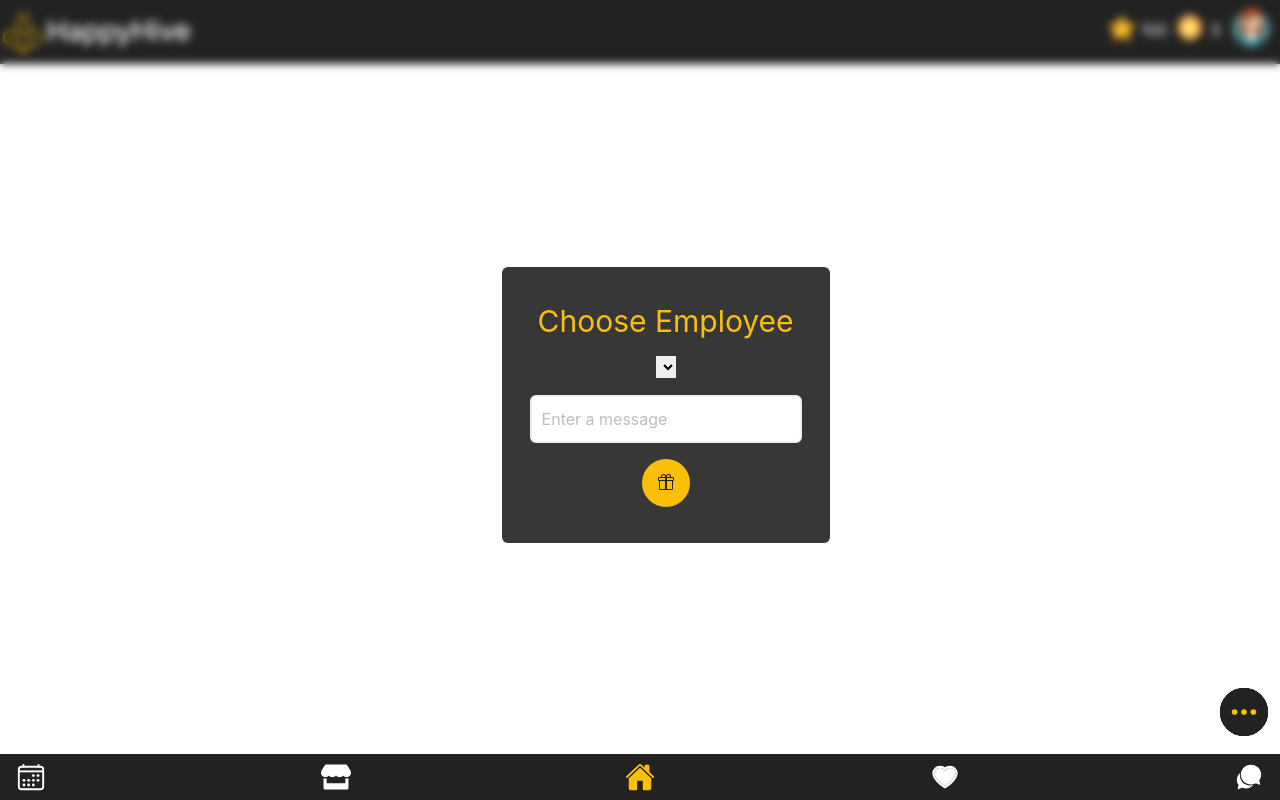
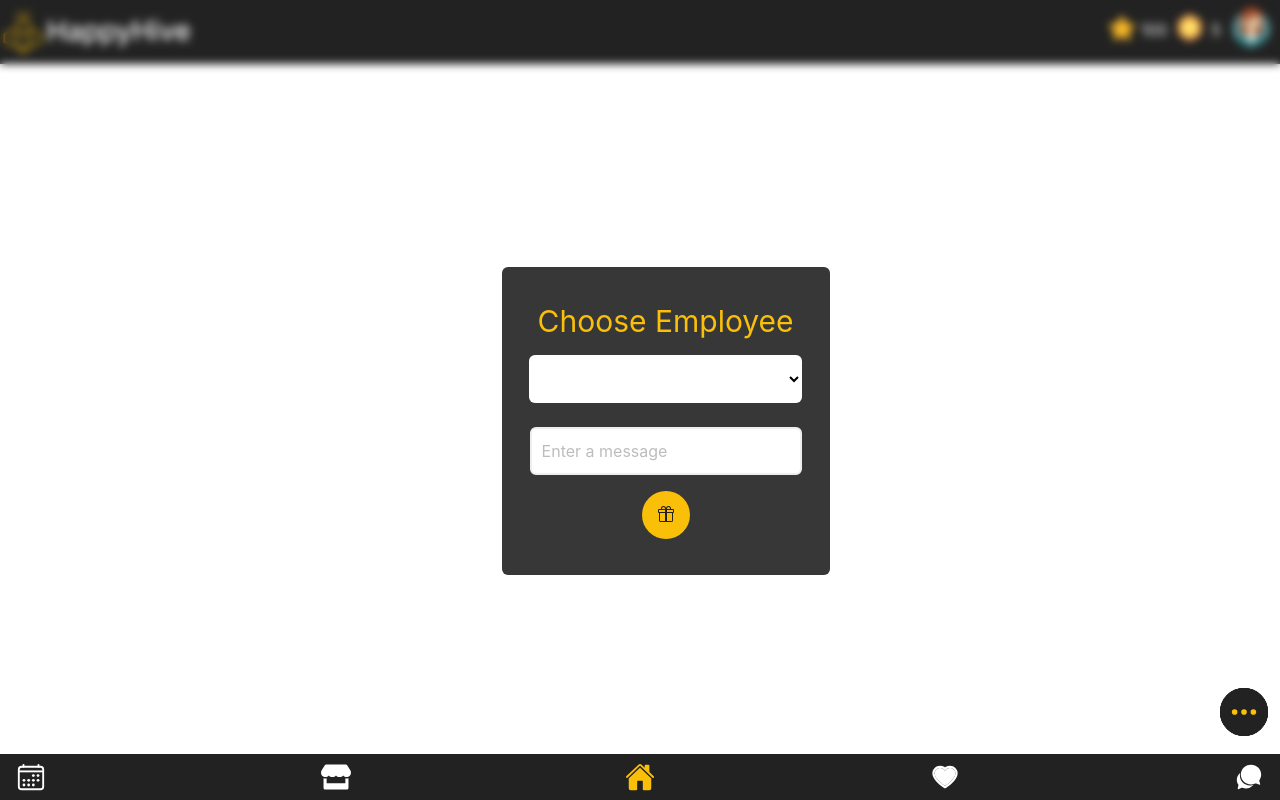
Before and after one commit to MohamedRebai41/HappyHive, a React (Vite) app in the folder frontend/: page /gift in a window 1280 px wide. Built offline with nearby package versions, Linux system fonts and the light colour scheme.

Commit message:
tweaks to gift

```diff
--- a/frontend/src/components/Gift.tsx
+++ b/frontend/src/components/Gift.tsx
@@ -1,4 +1,5 @@
 import {BsGift} from 'react-icons/bs'
+import employees from '../data/EmployeeData';
 
 function Gift(){
     return(
@@ -8,11 +9,15 @@ function Gift(){
                 <div className="m-4">
                     <label className="text-3xl text-secondary">Choose Employee</label>
                 </div>
-                <div className="m-4">
-                    <select>
+                <div >
+                    <select className="mb-4 w-[95%] h-12 rounded-md bg-white">
+                        <option></option>
+                        {employees.map((employee) => (
+                            <option className='' key={employee.id} value={employee.id}>{employee.fullName}</option>
+                        ))}
                     </select>
                 </div>
-                <div className="flex m-2">
+                <div className=" m-2">
                     <input className="w-full h-12 px-2.5 rounded-md border-solid border-2" type="text" placeholder="Enter a message"/>
                 </div>
                 <div className="m-4">
```
